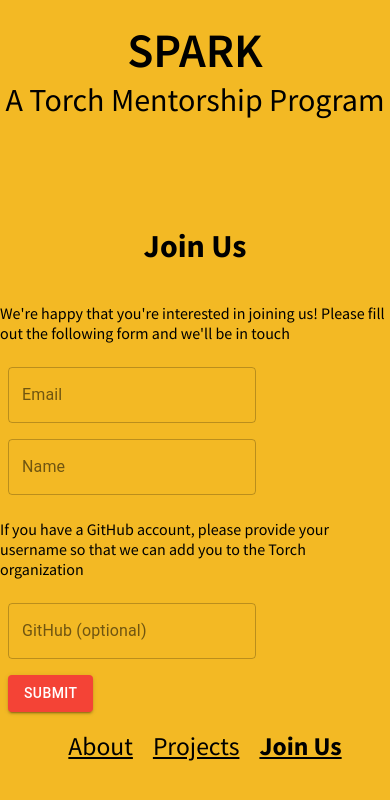
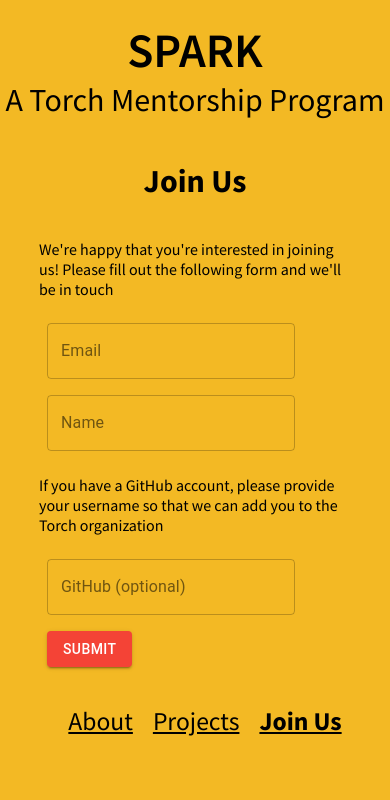
Before and after one commit to torchnyu/spark, a React (Create React App) app: page /join in a window 390 px wide. Shown: the top 800 px of the page. Built offline with nearby package versions, Linux system fonts and the light colour scheme.

Commit message:
Styles fixes

```diff
--- a/src/HomePage.tsx
+++ b/src/HomePage.tsx
@@ -36,6 +36,20 @@
     backgroundColor: "#F0450F",
     marginBottom: "3vh",
   },
+  '@media(max-width: 700px)': {
+    orangeSquare: {
+      width: "70vw",
+      height: "70vw"
+    },
+    darkOrangeSquare: {
+      width: "52vw",
+      height: "52vw"
+    },
+    redSquare: {
+      width: "35vw",
+      height: "35vw"
+    }
+  }
 });
 
 export default function HomePage() {
--- a/src/JoinUsPage.tsx
+++ b/src/JoinUsPage.tsx
@@ -26,6 +26,15 @@
   message: {
     color: "#005700",
     padding: "10px"
+  },
+  '@media(max-width: 700px)': {
+    JoinUsPage: {
+      maxWidth: "80vw",
+      margin: {
+        top: "20px",
+        bottom: "20px"
+      }
+    }
   }
 });
 
```
